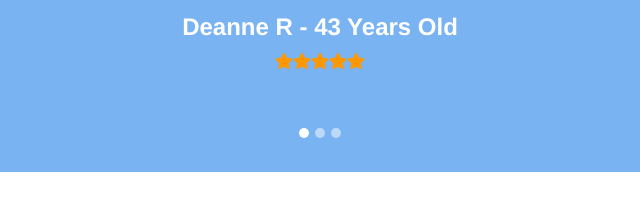
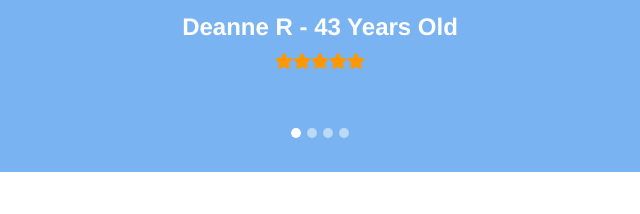
Before and after one commit to jmutt78/Webiste-Tam, a Gatsby site: page / in a window 1280 px wide. Shown: the part 2218-2432 px from the top of the page, 320-960 px from the left. Built offline with nearby package versions, Linux system fonts and the light colour scheme; Gatsby itself is replaced by a stand-in of ours.

Commit message:
added test

```diff
--- a/src/components/Testimonial/index.js
+++ b/src/components/Testimonial/index.js
@@ -1,11 +1,11 @@
-import React from "react"
-import styled from "styled-components"
+import React from 'react'
+import styled from 'styled-components'
 import {
   MDBCarousel,
   MDBCarouselInner,
   MDBCarouselItem,
   MDBIcon,
-} from "mdbreact"
+} from 'mdbreact'
 
 export const Root = styled.div`
   padding: 1px 150px 50px 150px;
@@ -20,12 +20,12 @@ export const Root = styled.div`
     bottom: -90px;
   }
   h4 {
-    font-family: "Helvetica", "Helvetica Neue", Arial, "Lucida Grande",
+    font-family: 'Helvetica', 'Helvetica Neue', Arial, 'Lucida Grande',
       sans-serif;
   }
 
   p {
-    font-family: "sofia-pro", Sans-serif;
+    font-family: 'sofia-pro', Sans-serif;
     font-size: 18px;
     font-weight: 300;
     font-style: normal;
@@ -47,21 +47,26 @@ export const Root = styled.div`
 
 const testArr = [
   {
-    key: "1",
+    key: '1',
     title: `Deanne R - 43 Years Old`,
     text: `Tamilee is a fantastic personal trainer as she's knowledgeable, experienced and attentive.  She keeps workouts fresh by mixing up routines that are challenging for whatever level you're at and keeps her eye on you the whole time to make sure you're doing the exercise correctly to prevent any injuries.  In a very short period of time, I was able to accomplish my goal which was to build muscle/gain strength.  I now feel much stronger especially in my upper body and my legs.  I've worked with trainers in the past and Tamilee by far is the best one I've ever worked with and I highly recommend her!`,
   },
   {
-    key: "2",
+    key: '2',
     title: `L.B. - 53 Years Old`,
     text: `Frustrated with my inability to lose weight, despite my regular gym workouts of weights, machines and cardio, I turned to Tamilee for 8 weeks of one-on-one fitness training.  Twice a week I worked out with Tamilee.  Her training went beyond physical, and incorporated nutritional direction for my mesomorph body-type.  Her Master’s degree in Exercise Science was evident in each targeted, fresh and challenging workout routine.  I gained strength, tone and endurance each week and lost 10 pounds and 8.5 inches.
 
 I’ve had fitness trainers over the years, but do not feel previous trainers were as knowledgeable, inspiring or invested as Tamilee.  She encourages while holding you accountable with her no-nonsense approach.  My energy level has increased and I am enthused by the weight loss and body tone I’ve achieved in this short time span.   I plan to continue with Tamilee’s customized on-line fitness program to maintain the success I’ve had thus far and continue my progress.  I highly recommend Tamilee’s training services, particularly for women in their 50’s and 60’s, as she has a deep understanding of the hormonal body changes and challenges that transpire in these years.`,
   },
   {
-    key: "3",
+    key: '3',
     title: `Lisa N - 43 Years Old`,
     text: `After remembering Abs of Steel as one of my favorite workouts and doing a quick search to see what Tamilee was up to I stumbled across Webb Workouts; I'm so glad I did!  Not only did I find all of the classic workouts I knew and loved - the absolute best added bonus was Tamilee's oversight.  I signed up for the four-week personal plan and, following a call to establish what I was looking to achieve, I received my personal calendar.  Tamilee was there every step of the way with encouragement and tips.  It's clear she's passionate about helping and supporting every one of her members.  She's very involved in both the website (she responds to every comment!) and the Facebook group.  I had such an amazing experience I just signed both my mother-in-law up for account as I think she'll love Webb Workouts as much as I do!  `,
+  },
+  {
+    key: '4',
+    title: `Unkown`,
+    text: `Thanks to Tamilee’s coaching, I reached my goal to be in the best shape of my life on my 50th birthday last year. I lost an overall total of 11.5 inches in the 12-week program, and I feel great. I love to eat healthier and workout now. Our conference calls, messages, emails, texts and her positive attitude (one of her best attributes) really kept me motivated to follow through. I have remained on track since then by following her website monthly workout calendars. I have lost a total of 30 pounds since I started working out with her. I love that her videos clearly explain techniques on what to do and what not to do. I also like that she asks for input on what new videos we would like to see in the future. I don’t feel anyone could find a better coach anywhere so if you are looking to get healthier then definitely give her website a chance to change your life. She definitely changed mine for the better.`,
   },
 ]
 
```
